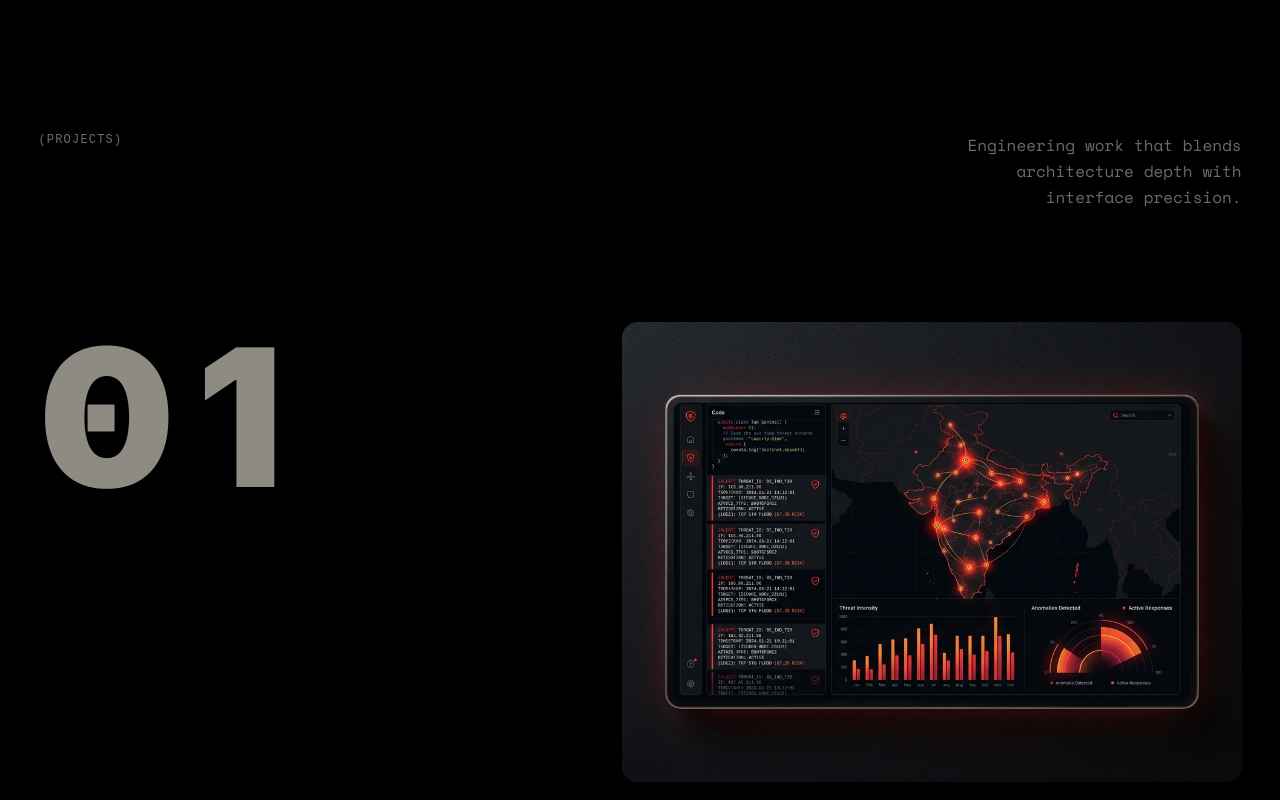
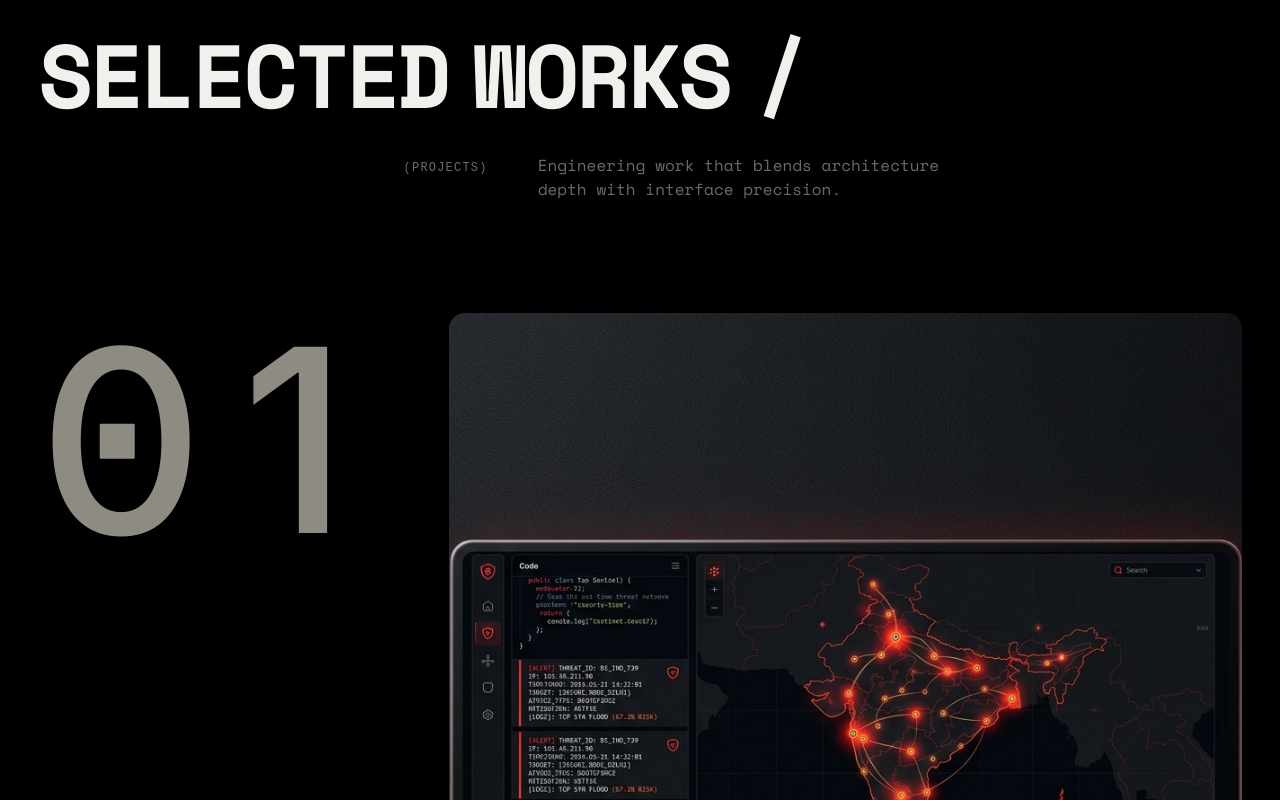
Before and after one commit to GOTENKS48/portfolio, a Next.js app: page / in a window 1280 px wide. Shown: the part 2620-3420 px from the top of the page. Built offline with nearby package versions, Linux system fonts and the light colour scheme; a web font is replaced by a local one.

Commit message:
Your commit message

```diff
--- a/app/globals.css
+++ b/app/globals.css
@@ -292,22 +292,31 @@ body {
 
 /* Cursor follower */
 .cursor-follower {
-  position: absolute;
-  width: 90px;
-  height: 90px;
+  position: fixed;
+  left: 0;
+  top: 0;
+  width: 76px;
+  height: 76px;
   border-radius: 50%;
-  background: var(--color-text-primary);
-  color: var(--color-ink);
+  pointer-events: none;
+  z-index: 50;
+  transform: translate(-6px, -6px);
+  transition: opacity 200ms ease, transform 200ms cubic-bezier(0.2, 0, 0.2, 1);
+  mix-blend-mode: difference;
+}
+
+/* Project item link reset */
+.project-card-link {
+  text-decoration: none;
+  color: inherit;
   display: flex;
-  align-items: center;
-  justify-content: center;
-  font-size: 0.7rem;
-  font-weight: 700;
-  letter-spacing: 0.05em;
-  pointer-events: none;
-  z-index: 10;
-  transform: translate(-50%, -50%);
-  transition: opacity 150ms ease, transform 150ms ease;
+  cursor: pointer;
+}
+
+.project-card-link:focus-visible {
+  outline: 2px solid rgba(255, 255, 255, 0.4);
+  outline-offset: 6px;
+  border-radius: 1rem;
 }
 
 /* Ticker / marquee */
--- a/components/ServicesSection.tsx
+++ b/components/ServicesSection.tsx
@@ -133,6 +133,8 @@ export default function ServicesSection({ style }: ServicesSectionProps) {
         wasPushed = false
       }
     }
+
+    onScrollUpdate()
 
     const st = ScrollTrigger.create({
       trigger: deckContainerRef.current,
--- a/components/WorksSection.tsx
+++ b/components/WorksSection.tsx
@@ -1,30 +1,75 @@
 'use client'
 
 import { useRef, useEffect } from 'react'
-import { motion, useInView } from 'framer-motion'
+import { motion } from 'framer-motion'
 import Image from 'next/image'
 import { gsap } from 'gsap'
 import { ScrollTrigger } from 'gsap/ScrollTrigger'
 import { projects } from '@/lib/data'
-import { useCursorFollower, CursorFollowerElement } from './ui/CursorFollower'
+import { CursorFollowerElement } from './ui/CursorFollower'
 
 if (typeof window !== 'undefined') {
   gsap.registerPlugin(ScrollTrigger)
 }
 
-const fadeUp = {
-  hidden: { opacity: 0, y: 30 },
-  visible: (d: number = 0) => ({
+// ─── Hero Title Style Letter Mask Variants ──────────────────────────────────
+const headingWords = [
+  { text: 'SELECTED', spaceAfter: true },
+  { text: 'WORKS', spaceAfter: true },
+  { text: '/', spaceAfter: false },
+]
+
+const titleContainerVariants = {
+  hidden: {},
+  visible: {
+    transition: {
+      staggerChildren: 0.04,
+      delayChildren: 0.08,
+    },
+  },
+}
+
+const letterVariants = {
+  hidden: { y: '110%' },
+  visible: {
+    y: '0%',
+    transition: {
+      type: 'tween' as const,
+      duration: 0.9,
+      ease: [0.22, 1, 0.36, 1] as const,
+    },
+  },
+}
+
+// ─── Subtext Variants (matching ServicesSection) ────────────────────────────
+const descTextVariants = {
+  hidden: { opacity: 0, y: 24 },
+  visible: {
     opacity: 1,
     y: 0,
-    transition: { delay: d, duration: 0.7, ease: [0.33, 1, 0.68, 1] as const },
-  }),
+    transition: {
+      delay: 0.28,
+      duration: 0.75,
+      ease: [0.22, 1, 0.36, 1] as const,
+    },
+  },
+}
+
+const badgeTextVariants = {
+  hidden: { opacity: 0, y: 24 },
+  visible: {
+    opacity: 1,
+    y: 0,
+    transition: {
+      delay: 0.15,
+      duration: 0.75,
+      ease: [0.22, 1, 0.36, 1] as const,
+    },
+  },
 }
 
 export default function WorksSection() {
   const sectionRef = useRef<HTMLElement>(null)
-  const headerRef = useRef<HTMLDivElement>(null)
-  const headerInView = useInView(headerRef, { once: true, margin: '-80px' })
 
   // Digit reel refs for the stationary sticky number that rolls up only digit-wise
   const unitDigitBoxRef = useRef<HTMLDivElement>(null)
@@ -38,8 +83,8 @@ export default function WorksSection() {
 
     let currentIdx = -1
 
-    const rollDigitTo = (targetIdx: number) => {
-      if (targetIdx === currentIdx) return
+    const rollDigitTo = (targetIdx: number, immediate: boolean = false) => {
+      if (targetIdx === currentIdx && !immediate) return
       currentIdx = targetIdx
 
       const digitEl = unitDigitBoxRef.current?.querySelector('span')
@@ -47,6 +92,12 @@ export default function WorksSection() {
         digitEl?.clientHeight || unitDigitBoxRef.current?.clientHeight || 0
 
       if (digitH > 0 && unitDigitReelRef.current) {
+        if (immediate) {
+          gsap.set(unitDigitReelRef.current, {
+            y: -targetIdx * digitH,
+            force3D: true,
+          })
+        } else {
           gsap.to(unitDigitReelRef.current, {
             y: -targetIdx * digitH,
             duration: 0.45,
@@ -56,12 +107,10 @@ export default function WorksSection() {
           })
         }
       }
-
-    // Explicitly guarantee starting at 01 immediately on mount
-    rollDigitTo(0)
+    }
 
     // Accurate scroll threshold tracker: determines which project card has crossed the trigger line
-    const updateActiveProject = () => {
+    const getActiveProjectIdx = () => {
       const viewportTrigger = window.innerHeight * 0.52
       let activeIdx = 0
 
@@ -74,8 +123,15 @@ export default function WorksSection() {
         }
       })
 
-      rollDigitTo(activeIdx)
+      return activeIdx
     }
+
+    const updateActiveProject = () => {
+      rollDigitTo(getActiveProjectIdx())
+    }
+
+    // Explicitly set the initial digit immediately on mount according to restored scroll position
+    rollDigitTo(getActiveProjectIdx(), true)
 
     const ctx = gsap.context(() => {
       // Main tracker trigger across the works section
@@ -84,14 +140,13 @@ export default function WorksSection() {
         start: 'top bottom',
         end: 'bottom top',
         onUpdate: updateActiveProject,
-        onEnter: () => rollDigitTo(0),
+        onEnter: () => rollDigitTo(getActiveProjectIdx()),
         onEnterBack: updateActiveProject,
         onLeaveBack: () => rollDigitTo(0),
       })
     })
 
-    // Initial check
-    updateActiveProject()
+    ScrollTrigger.refresh()
 
     const onResize = () => {
       ScrollTrigger.refresh()
@@ -109,23 +164,23 @@ export default function WorksSection() {
     <section
       id="works"
       ref={sectionRef}
-      style={{ background: '#000000', position: 'relative' }}
+      style={{ background: '#000000', position: 'relative', zIndex: 20 }}
       className="section-pad"
     >
       {/* ─── RESTORED HEADING WITH GENEROUS SPACE BEFORE FIRST PROJECT ──────── */}
-      <div
+      <motion.div
         className="content-width"
-        ref={headerRef}
+        initial="hidden"
+        whileInView="visible"
+        viewport={{ once: true, amount: 0.15 }}
         style={{
           paddingTop: 'var(--section-py-top)',
           paddingBottom: 'clamp(6rem, 14vh, 11rem)', // Generous space between heading text and first project
         }}
       >
         <motion.h2
-          custom={0}
-          variants={fadeUp}
-          initial="hidden"
-          animate={headerInView ? 'visible' : 'hidden'}
+          variants={titleContainerVariants}
+          aria-label="SELECTED WORKS /"
           className="font-black uppercase"
           style={{
             fontSize: 'clamp(2.5rem, 7vw, 7rem)',
@@ -134,46 +189,79 @@ export default function WorksSection() {
             color: '#f1f0ed',
           }}
         >
-          SELECTED WORKS /
+          {headingWords.map((word, wordIdx) => (
+            <span key={wordIdx} className="inline-block whitespace-nowrap">
+              {word.text.split('').map((char, charIdx) => (
+                <span
+                  key={charIdx}
+                  style={{
+                    display: 'inline-block',
+                    overflow: 'hidden',
+                    verticalAlign: 'bottom',
+                    lineHeight: '1.05',
+                  }}
+                >
+                  <motion.span
+                    variants={letterVariants}
+                    style={{ display: 'inline-block' }}
+                  >
+                    {char}
+                  </motion.span>
+                </span>
+              ))}
+              {word.spaceAfter && (
+                <span
+                  style={{ display: 'inline-block', width: '0.28em' }}
+                  aria-hidden="true"
+                />
+              )}
+            </span>
+          ))}
         </motion.h2>
-        <motion.div
-          custom={0.15}
-          variants={fadeUp}
-          initial="hidden"
-          animate={headerInView ? 'visible' : 'hidden'}
-          className="mt-6 flex flex-col md:flex-row md:justify-between gap-4"
+
+        {/* Subrow: (PROJECTS) matching project card left edge, with text positioned close alongside */}
+        <div
+          className="mt-6 sm:mt-8 ml-auto flex flex-col sm:flex-row sm:items-baseline gap-6 sm:gap-10 lg:gap-12"
+          style={{ width: 'min(840px, 68vw)' }}
         >
-          <span
-            className="text-xs tracking-widest uppercase"
+          <div style={{ overflow: 'hidden' }} className="flex-shrink-0 px-0.5">
+            <motion.span
+              variants={badgeTextVariants}
+              className="text-xs tracking-widest uppercase block"
               style={{ color: '#6b6b6b', fontFamily: 'monospace' }}
             >
               (PROJECTS)
-          </span>
-          <p
-            className="text-base leading-relaxed max-w-xs md:text-right"
+            </motion.span>
+          </div>
+          <div style={{ overflow: 'hidden' }} className="max-w-md">
+            <motion.p
+              variants={descTextVariants}
+              className="text-sm sm:text-base leading-relaxed text-left"
               style={{ color: '#6b6b6b' }}
             >
               Engineering work that blends architecture depth with interface precision.
-          </p>
+            </motion.p>
+          </div>
+        </div>
       </motion.div>
-      </div>
 
       {/* ─── MAIN WORKS CONTAINER: TOP-LEFT STICKY NUMBER + WHOLE LONG PAGE ─── */}
       <div className="content-width flex items-start justify-between gap-8 lg:gap-16 relative">
-        {/* LEFT: SHIFTED TO TOP LEFT, NEVER CLIPPED, STARTS WITH 01 */}
+        {/* LEFT: SHIFTED TO TOP LEFT, CLOSER TO TOP, NEVER CLIPPED, STARTS WITH 01 */}
         <div
           className="sticky flex-shrink-0 select-none z-20 self-start"
           style={{
-            top: 'clamp(60px, 9vh, 96px)', // Shifted to top left
+            top: 'clamp(12px, 2vh, 24px)', // Closer to top
             width: 'auto',
           }}
         >
           <div
-            className="font-black leading-none select-none flex items-baseline"
+            className="leading-none select-none flex items-baseline"
             style={{
-              fontSize: 'clamp(5.5rem, 15vw, 14rem)',
+              fontSize: 'clamp(7.5rem, 20vw, 20rem)',
+              fontWeight: 500, // Medium weight
               color: '#8E8B82',
-              letterSpacing: '-0.06em',
+              letterSpacing: '-0.03em',
               lineHeight: '0.85',
               fontFamily:
                 'var(--font-display), "Neue Montreal", Inter, sans-serif',
@@ -185,8 +273,8 @@ export default function WorksSection() {
               <span
                 className="absolute bg-[#8E8B82] rounded-[1px] pointer-events-none"
                 style={{
-                  width: '0.14em',
-                  height: '0.14em',
+                  width: '0.135em',
+                  height: '0.135em',
                   top: '50%',
                   left: '50%',
                   transform: 'translate(-50%, -50%)',
@@ -229,11 +317,11 @@ export default function WorksSection() {
           </div>
         </div>
 
-        {/* RIGHT: WHOLE LONG PAGE VERTICAL PROJECTS (No upper/lower border, reduced width) */}
+        {/* RIGHT: WHOLE LONG PAGE VERTICAL PROJECTS (No upper/lower border, increased width) */}
         <div
           className="flex flex-col gap-28 sm:gap-36 lg:gap-44"
           style={{
-            width: 'min(620px, 56vw)',
+            width: 'min(840px, 68vw)',
             paddingBottom: 'var(--section-py-bottom)',
           }}
         >
@@ -250,30 +338,36 @@ export default function WorksSection() {
           ))}
         </div>
       </div>
+
+      {/* View follower that stays stationary during scroll and tracks cards */}
+      <CursorFollowerElement label="View" />
     </section>
   )
 }
 
 function ProjectCard({ project }: { project: typeof projects[0] }) {
-  const { containerRef, followerRef, isVisible, handlers } = useCursorFollower()
+  const projectHref =
+    project.link && project.link !== '#'
+      ? project.link
+      : `https://example.com/project-${project.id}`
 
   return (
-    <div
-      ref={containerRef}
-      className="w-full relative cursor-none flex flex-col justify-between"
-      {...handlers}
+    <a
+      href={projectHref}
+      target="_blank"
+      rel="noopener noreferrer"
+      className="project-card-link group w-full relative cursor-pointer flex flex-col justify-between"
+      style={{
+        textDecoration: 'none',
+        color: 'inherit',
+        display: 'flex',
+      }}
     >
-      <CursorFollowerElement
-        followerRef={followerRef as React.RefObject<HTMLDivElement>}
-        isVisible={isVisible}
-        label="View"
-      />
-
       {/* Image Container — No upper or lower clipping borders */}
       <div
-        className="relative w-full rounded-2xl overflow-hidden group shadow-2xl"
+        className="relative w-full rounded-2xl overflow-hidden shadow-2xl"
         style={{
-          height: 'clamp(300px, 38vw, 460px)',
+          height: 'clamp(600px, 75vw, 920px)',
           background: '#1a1a1a',
         }}
       >
@@ -282,7 +376,7 @@ function ProjectCard({ project }: { project: typeof projects[0] }) {
           alt={project.title}
           fill
           className="object-cover transition-transform duration-700 ease-out group-hover:scale-105"
-          sizes="(max-width: 768px) 80vw, 620px"
+          sizes="(max-width: 768px) 90vw, 840px"
           priority={project.id <= 2}
         />
       </div>
@@ -296,8 +390,9 @@ function ProjectCard({ project }: { project: typeof projects[0] }) {
           >
             {project.subtitle}
           </p>
+          <div className="flex items-center gap-2">
             <h3
-            className="font-bold"
+              className="font-bold transition-colors duration-300 group-hover:text-white"
               style={{
                 fontSize: 'clamp(1.25rem, 2.2vw, 1.85rem)',
                 color: '#f1f0ed',
@@ -306,22 +401,29 @@ function ProjectCard({ project }: { project: typeof projects[0] }) {
             >
               {project.title}
             </h3>
+            <span
+              className="inline-block transition-transform duration-300 group-hover:translate-x-1 group-hover:-translate-y-1 text-[#8E8B82] group-hover:text-white text-base"
+              aria-hidden="true"
+            >
+              ↗
+            </span>
+          </div>
         </div>
         <div className="flex-shrink-0 flex gap-2 flex-wrap">
           <span
-            className="text-xs font-mono px-3 py-1 rounded-full border"
+            className="text-xs font-mono px-3 py-1 rounded-full border transition-colors duration-300 group-hover:border-white/30"
             style={{ color: '#6b6b6b', borderColor: 'rgba(255,255,255,0.15)' }}
           >
             {project.category}
           </span>
           <span
-            className="text-xs font-mono px-3 py-1 rounded-full border"
+            className="text-xs font-mono px-3 py-1 rounded-full border transition-colors duration-300 group-hover:border-white/30"
             style={{ color: '#6b6b6b', borderColor: 'rgba(255,255,255,0.15)' }}
           >
             {project.year}
           </span>
         </div>
       </div>
-    </div>
+    </a>
   )
 }
--- a/components/ui/CursorFollower.tsx
+++ b/components/ui/CursorFollower.tsx
@@ -1,59 +1,192 @@
 'use client'
 
-import { useRef, useState, useCallback } from 'react'
+import { useRef, useState, useCallback, useEffect, useId } from 'react'
 
 export function useCursorFollower() {
-  const containerRef = useRef<HTMLDivElement>(null)
-  const followerRef = useRef<HTMLDivElement>(null)
-  const [isVisible, setIsVisible] = useState(false)
-
-  const handleMouseMove = useCallback((e: React.MouseEvent<HTMLDivElement>) => {
-    if (!containerRef.current || !followerRef.current) return
-    const rect = containerRef.current.getBoundingClientRect()
-    const x = e.clientX - rect.left
-    const y = e.clientY - rect.top
-    followerRef.current.style.left = `${x}px`
-    followerRef.current.style.top = `${y}px`
-  }, [])
-
-  const handleMouseEnter = useCallback(() => setIsVisible(true), [])
-  const handleMouseLeave = useCallback(() => setIsVisible(false), [])
-
   return {
-    containerRef,
-    followerRef,
-    isVisible,
-    handlers: {
-      onMouseMove: handleMouseMove,
-      onMouseEnter: handleMouseEnter,
-      onMouseLeave: handleMouseLeave,
-    },
+    containerRef: { current: null },
+    followerRef: { current: null },
+    isVisible: false,
+    handlers: {},
   }
 }
 
 interface CursorFollowerElementProps {
-  followerRef: React.RefObject<HTMLDivElement>
-  isVisible: boolean
   label?: string
 }
 
 export function CursorFollowerElement({
-  followerRef,
-  isVisible,
-  label = 'View →',
+  label = 'View',
 }: CursorFollowerElementProps) {
+  const followerRef = useRef<HTMLDivElement>(null)
+  const [isVisible, setIsVisible] = useState(false)
+
+  // Target and current positions for smooth speed delay
+  const targetPos = useRef({ x: -200, y: -200 })
+  const currentPos = useRef({ x: -200, y: -200 })
+  const animFrameId = useRef<number | null>(null)
+  const isHovered = useRef(false)
+  const hasMoved = useRef(false)
+
+  const rawId = useId()
+  const maskId = `mask-${rawId.replace(/[^a-zA-Z0-9_-]/g, '')}`
+
+  const updatePosition = useCallback(() => {
+    if (!followerRef.current) return
+
+    // Damping factor for smooth trailing speed delay (0.12 = smooth inertia)
+    const factor = 0.12
+    currentPos.current.x += (targetPos.current.x - currentPos.current.x) * factor
+    currentPos.current.y += (targetPos.current.y - currentPos.current.y) * factor
+
+    followerRef.current.style.left = `${currentPos.current.x}px`
+    followerRef.current.style.top = `${currentPos.current.y}px`
+
+    const dx = Math.abs(targetPos.current.x - currentPos.current.x)
+    const dy = Math.abs(targetPos.current.y - currentPos.current.y)
+
+    if (isHovered.current || dx > 0.1 || dy > 0.1) {
+      animFrameId.current = requestAnimationFrame(updatePosition)
+    } else {
+      animFrameId.current = null
+    }
+  }, [])
+
+  // Checks whether the element under the stationary cursor is a project card
+  const checkHover = useCallback(() => {
+    if (!hasMoved.current) return
+    const el = document.elementFromPoint(targetPos.current.x, targetPos.current.y)
+    const card = el?.closest('.project-card-link')
+    const shouldBeVisible = !!card
+
+    if (shouldBeVisible !== isHovered.current) {
+      isHovered.current = shouldBeVisible
+      setIsVisible(shouldBeVisible)
+      if (shouldBeVisible && !animFrameId.current) {
+        animFrameId.current = requestAnimationFrame(updatePosition)
+      }
+    }
+  }, [updatePosition])
+
+  useEffect(() => {
+    const handleMouseMove = (e: MouseEvent) => {
+      targetPos.current = { x: e.clientX, y: e.clientY }
+
+      if (!hasMoved.current) {
+        hasMoved.current = true
+        currentPos.current = { x: e.clientX, y: e.clientY }
+        if (followerRef.current) {
+          followerRef.current.style.left = `${e.clientX}px`
+          followerRef.current.style.top = `${e.clientY}px`
+        }
+      }
+
+      checkHover()
+
+      if (!animFrameId.current) {
+        animFrameId.current = requestAnimationFrame(updatePosition)
+      }
+    }
+
+    // When scrolling, mouse coordinates stay the same in viewport:
+    // Check if a project card scrolled away or scrolled into position under cursor
+    const handleScroll = () => {
+      checkHover()
+    }
+
+    window.addEventListener('mousemove', handleMouseMove, { passive: true })
+    window.addEventListener('scroll', handleScroll, { passive: true })
+
+    let lenisTimer: NodeJS.Timeout
+    const bindLenis = () => {
+      const lenis = (window as any).__lenis
+      if (lenis) {
+        lenis.on('scroll', handleScroll)
+      } else {
+        lenisTimer = setTimeout(bindLenis, 200)
+      }
+    }
+    bindLenis()
+
+    return () => {
+      window.removeEventListener('mousemove', handleMouseMove)
+      window.removeEventListener('scroll', handleScroll)
+      clearTimeout(lenisTimer)
+      const lenis = (window as any).__lenis
+      if (lenis) {
+        lenis.off('scroll', handleScroll)
+      }
+      if (animFrameId.current) {
+        cancelAnimationFrame(animFrameId.current)
+      }
+    }
+  }, [checkHover, updatePosition])
+
   return (
     <div
       ref={followerRef}
-      className="cursor-follower select-none"
+      className="cursor-follower select-none pointer-events-none"
       style={{
         opacity: isVisible ? 1 : 0,
         transform: isVisible
-          ? 'translate(-50%, -50%) scale(1)'
-          : 'translate(-50%, -50%) scale(0.6)',
+          ? 'translate(-6px, -6px) scale(1)'
+          : 'translate(-6px, -6px) scale(0.6)',
       }}
     >
-      <span className="text-[11px] font-bold tracking-widest uppercase">{label}</span>
+      <svg
+        viewBox="0 0 100 100"
+        className="w-full h-full"
+        style={{ overflow: 'visible', display: 'block' }}
+      >
+        <defs>
+          <mask id={maskId}>
+            {/* Solid white circle preserves follower area */}
+            <circle cx="50" cy="50" r="49" fill="white" />
+            {/* Black text cuts out the letters, making 'view' interior transparent */}
+            <text
+              x="50"
+              y="50"
+              dominantBaseline="central"
+              textAnchor="middle"
+              fill="black"
+              fontSize="16"
+              fontWeight="800"
+              letterSpacing="0.08em"
+              fontFamily="var(--font-sans), 'Inter', system-ui, sans-serif"
+            >
+              {label}
+            </text>
+          </mask>
+        </defs>
+
+        {/* Inverted body of the cursor follower (mix-blend-mode: difference) */}
+        <circle
+          cx="50"
+          cy="50"
+          r="49"
+          fill="white"
+          mask={`url(#${maskId})`}
+          style={{ mixBlendMode: 'difference' }}
+        />
+
+        {/* 'view' text: transparent fill with black boundaries */}
+        <text
+          x="50"
+          y="50"
+          dominantBaseline="central"
+          textAnchor="middle"
+          fill="transparent"
+          stroke="#000000"
+          strokeWidth="1.3"
+          strokeLinejoin="round"
+          fontSize="16"
+          fontWeight="800"
+          letterSpacing="0.08em"
+          fontFamily="var(--font-sans), 'Inter', system-ui, sans-serif"
+        >
+          {label}
+        </text>
+      </svg>
     </div>
   )
 }
--- a/lib/data.ts
+++ b/lib/data.ts
@@ -28,7 +28,7 @@ export const projects: Project[] = [
     Features a React dashboard with live WebSocket data feeds, geolocation threat maps, and ML-based anomaly detection.`,
     tech: ['Node.js', 'Apache Kafka', 'React', 'PostgreSQL', 'Docker', 'Redis', 'Python', 'WebSocket'],
     image: '/images/bharat-sentinel.png',
-    link: '#',
+    link: 'https://example.com/project-1',
   },
   {
     id: 2,
@@ -44,7 +44,7 @@ export const projects: Project[] = [
     HVAC/lighting adjustments, reducing energy usage by 34%.`,
     tech: ['Node.js', 'MQTT', 'InfluxDB', 'Grafana', 'Python', 'React', 'PostgreSQL', 'Docker'],
     image: '/images/smart-building.png',
-    link: '#',
+    link: 'https://example.com/project-2',
   },
   {
     id: 3,
@@ -59,7 +59,7 @@ export const projects: Project[] = [
     design language inspired by high-end agency websites. Zero component library boilerplate.`,
     tech: ['Next.js', 'Framer Motion', 'GSAP', 'TypeScript', 'TailwindCSS'],
     image: '/images/portfolio-v2.png',
-    link: '#',
+    link: 'https://example.com/project-3',
   },
   {
     id: 4,
@@ -74,7 +74,7 @@ export const projects: Project[] = [
     binary tree operations, and dynamic programming step-through. Built for CS students and interview preparation.`,
     tech: ['React', 'TypeScript', 'D3.js', 'Tailwind CSS', 'Framer Motion'],
     image: '/images/algo-visualizer.png',
-    link: '#',
+    link: 'https://example.com/project-4',
   },
   {
     id: 5,
@@ -90,7 +90,7 @@ export const projects: Project[] = [
     REST API with S3-compatible interface, CLI client, and React web UI.`,
     tech: ['Python', 'FastAPI', 'React', 'PostgreSQL', 'Redis', 'Docker', 'AWS S3'],
     image: '/images/cloud-fs.png',
-    link: '#',
+    link: 'https://example.com/project-5',
   },
 ]
 
```
Also changed, not shown: app/page.tsx (+7 -3 lines). Lines whose indentation alone changed are shown as unchanged.
